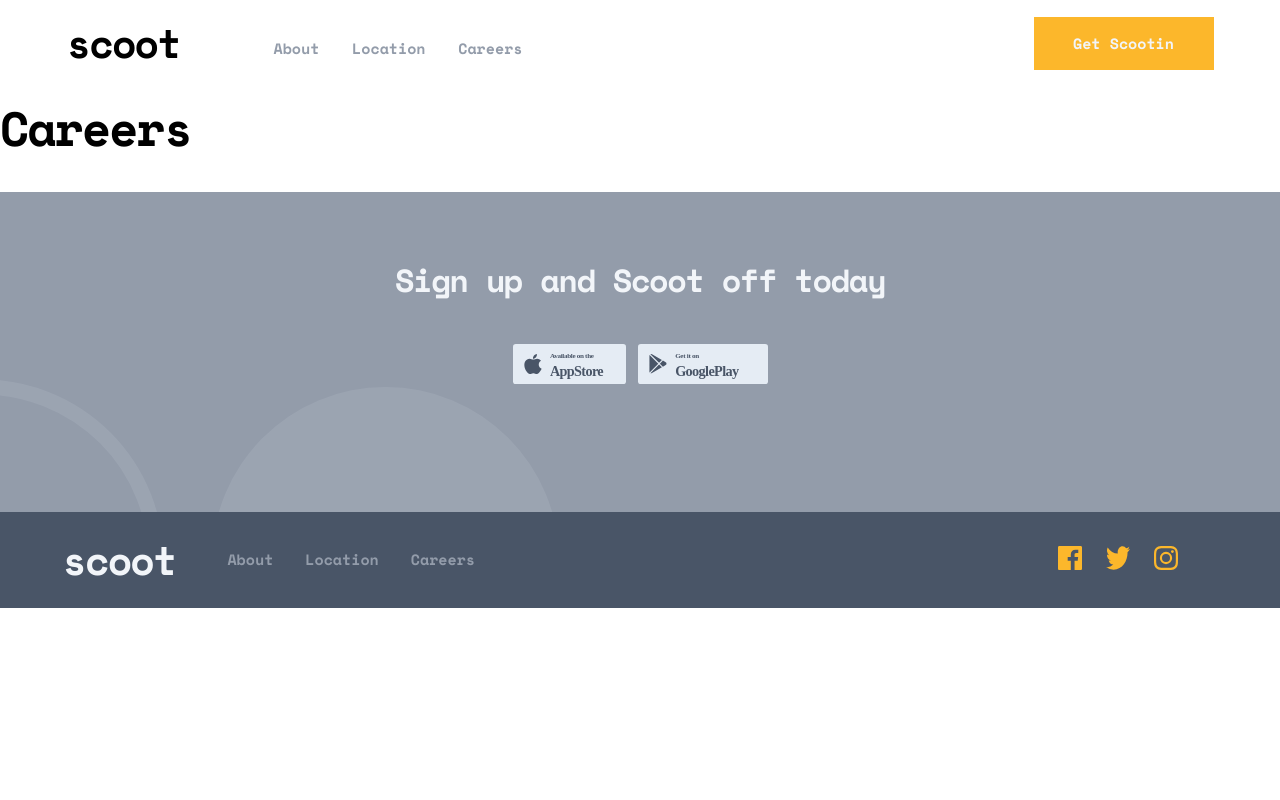
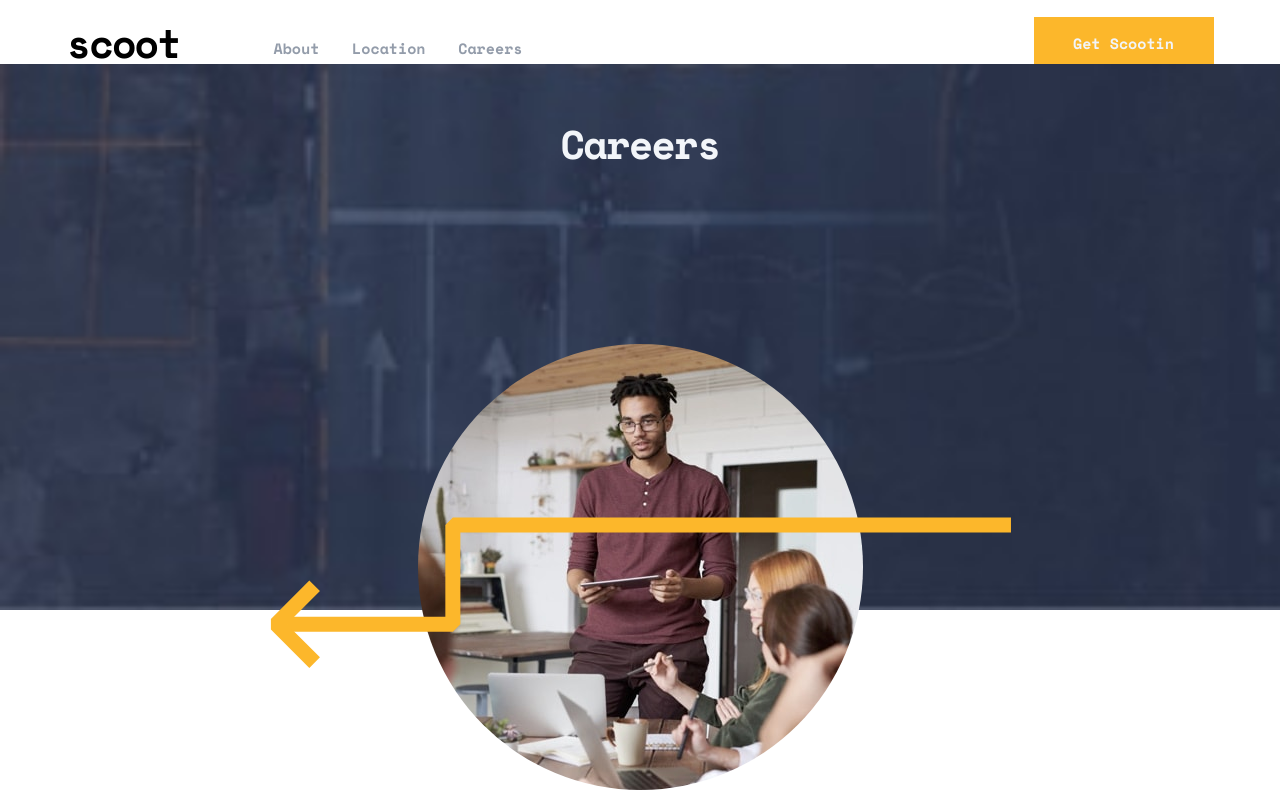
Before and after one commit to jNembhard/scoot, a React (Create React App) app: page /career in a window 1280 px wide. Shown: the top 800 px of the page. Built offline with nearby package versions, Linux system fonts and the light colour scheme.

Commit message:
Cleaned up dynamic components, created careers dynamic components, and created jobs dataset

```diff
--- a/src/App.js
+++ b/src/App.js
@@ -2,8 +2,7 @@ import styled from "styled-components";
 import HomeFeatures from "./molecules/HomeFeatures";
 import HomeHero from "./organisms/HomeHero";
 import { homefeatures } from "./data/homedata/homefeatures";
-import { arrowfeatures } from "./data/homedata/arrowfeatures";
-import ArrowFeatures from "./molecules/features/ArrowFeatures";
+import FullArrow from "./organisms/FullArrow";
 
 function App() {
   return (
@@ -20,19 +19,7 @@ function App() {
           />
         ))}
       </HomeFeaturesWrap>
-      <ArrowWrap>
-        {arrowfeatures.slice(0, 3).map((arrowfeature) => (
-          <ArrowFeatures
-            key={arrowfeature.id}
-            id={arrowfeature.id}
-            numbers={arrowfeature.id}
-            image={arrowfeature.image}
-            arrowimage={arrowfeature.arrowimage}
-            title={arrowfeature.title}
-            description={arrowfeature.description}
-          />
-        ))}
-      </ArrowWrap>
+      <FullArrow start={0} end={3} />
     </>
   );
 }
@@ -42,7 +29,3 @@ export default App;
 const HomeFeaturesWrap = styled.div`
   margin: 800px 32px 0;
 `;
-
-const ArrowWrap = styled.div`
-  overflow: hidden;
-`;
--- a/src/data/herodata.js
+++ b/src/data/herodata.js
@@ -1,7 +1,6 @@
 export const herodata = [
   {
     id: 1,
-    title: "About",
     heroimages: {
       mobile:
         process.env.PUBLIC_URL + "/assets/images/mobile/about-hero-mobile.jpg",
@@ -15,34 +14,17 @@ export const herodata = [
   },
   {
     id: 2,
-    title: "Careers",
     heroimages: {
       mobile:
         process.env.PUBLIC_URL +
-        "/assets/images/mobile/careers-locations-hero-mobile.jpg",
+        "/assets/images/mobile/careers-location-hero-mobile.jpg",
       tablet:
         process.env.PUBLIC_URL +
-        "/assets/images/tablet/careers-locations-hero-tablet.jpg",
+        "/assets/images/tablet/careers-location-hero-tablet.jpg",
       desktop:
         process.env.PUBLIC_URL +
-        "/assets/images/desktop/careers-locations-hero-desktop.jpg",
+        "/assets/images/desktop/careers-location-hero-desktop.jpg",
     },
-    alt: "careers-hero",
-  },
-  {
-    id: 3,
-    title: "Locations",
-    heroimages: {
-      mobile:
-        process.env.PUBLIC_URL +
-        "/assets/images/mobile/careers-locations-hero-mobile.jpg",
-      tablet:
-        process.env.PUBLIC_URL +
-        "/assets/images/tablet/careers-locations-hero-tablet.jpg",
-      desktop:
-        process.env.PUBLIC_URL +
-        "/assets/images/desktop/careers-locations-hero-desktop.jpg",
-    },
-    alt: "locations-hero",
+    alt: "careers-location-hero",
   },
 ];
--- a/src/molecules/about/SmallHero.js
+++ b/src/molecules/about/SmallHero.js
@@ -1,4 +1,3 @@
-import React from "react";
 import styled from "styled-components";
 
 export default function SmallHero({ title, heroimages, alt }) {
--- a/src/molecules/features/ArrowFeatures.js
+++ b/src/molecules/features/ArrowFeatures.js
@@ -55,7 +55,13 @@ const ArrowImageWrapper = styled.div`
   max-width: 100%;
   height: auto;
   top: ${({ numbers }) =>
-    numbers === 1 ? "173px" : numbers === 4 ? "133px" : "7px"};
+    numbers === 1
+      ? "173px"
+      : numbers === 6
+      ? "173px"
+      : numbers === 4
+      ? "133px"
+      : "7px"};
   right: ${({ numbers }) =>
     numbers === 2 ? "200px" : numbers === 5 ? "140px" : "inherit"};
   left: ${({ numbers }) => (numbers === 3 ? "130px" : "inherit")};
--- /dev/null
+++ b/src/organisms/FullArrow.js
@@ -0,0 +1,25 @@
+import { arrowfeatures } from "../data/homedata/arrowfeatures.js";
+import styled from "styled-components";
+import ArrowFeatures from "../molecules/features/ArrowFeatures.js";
+
+export default function FullArrow({ start, end }) {
+  return (
+    <FullArrowWrap>
+      {arrowfeatures.slice(start, end).map((arrowfeature) => (
+        <ArrowFeatures
+          key={arrowfeature.id}
+          id={arrowfeature.id}
+          numbers={arrowfeature.id}
+          image={arrowfeature.image}
+          arrowimage={arrowfeature.arrowimage}
+          title={arrowfeature.title}
+          description={arrowfeature.description}
+        />
+      ))}
+    </FullArrowWrap>
+  );
+}
+
+const FullArrowWrap = styled.section`
+  overflow: hidden;
+`;
--- a/src/pages/About.js
+++ b/src/pages/About.js
@@ -1,10 +1,8 @@
 import SmallHero from "../molecules/about/SmallHero";
-import ArrowFeatures from "../molecules/features/ArrowFeatures";
-import { arrowfeatures } from "../data/homedata/arrowfeatures.js";
 import { herodata } from "../data/herodata.js";
 import Value from "../molecules/about/Value";
-import styled from "styled-components";
 import Accordion from "../molecules/about/Accordion";
+import FullArrow from "../organisms/FullArrow";
 
 export default function About() {
   return (
@@ -14,29 +12,13 @@ export default function About() {
           key={hero.id}
           id={hero.id}
           heroimages={hero.heroimages.mobile}
-          title={hero.title}
+          title="About"
           alt={hero.alt}
         />
       ))}
-      <ArrowWrap>
-        {arrowfeatures.slice(3, 5).map((arrowfeature) => (
-          <ArrowFeatures
-            key={arrowfeature.id}
-            id={arrowfeature.id}
-            numbers={arrowfeature.id}
-            image={arrowfeature.image}
-            arrowimage={arrowfeature.arrowimage}
-            title={arrowfeature.title}
-            description={arrowfeature.description}
-          />
-        ))}
-      </ArrowWrap>
+      <FullArrow start={3} end={5} />
       <Value valuetitle="Our values" />
       <Accordion />
     </>
   );
 }
-
-const ArrowWrap = styled.div`
-  overflow: hidden;
-`;
--- a/src/pages/Careers.js
+++ b/src/pages/Careers.js
@@ -1,7 +1,22 @@
+import { herodata } from "../data/herodata.js";
+import SmallHero from "../molecules/about/SmallHero.js";
+import Value from "../molecules/about/Value.js";
+import FullArrow from "../organisms/FullArrow.js";
+
 export default function Careers() {
   return (
-    <div>
-      <h2>Careers</h2>
-    </div>
+    <>
+      {herodata.slice(1, 2).map((hero) => (
+        <SmallHero
+          key={hero.id}
+          id={hero.id}
+          heroimages={hero.heroimages.mobile}
+          title="Careers"
+          alt={hero.alt}
+        />
+      ))}
+      <FullArrow start={5} end={6} />
+      <Value valuetitle="Why join us?" />
+    </>
   );
 }
```
Also changed, not shown: src/data/jobs.js (added, +12 -0 lines).
